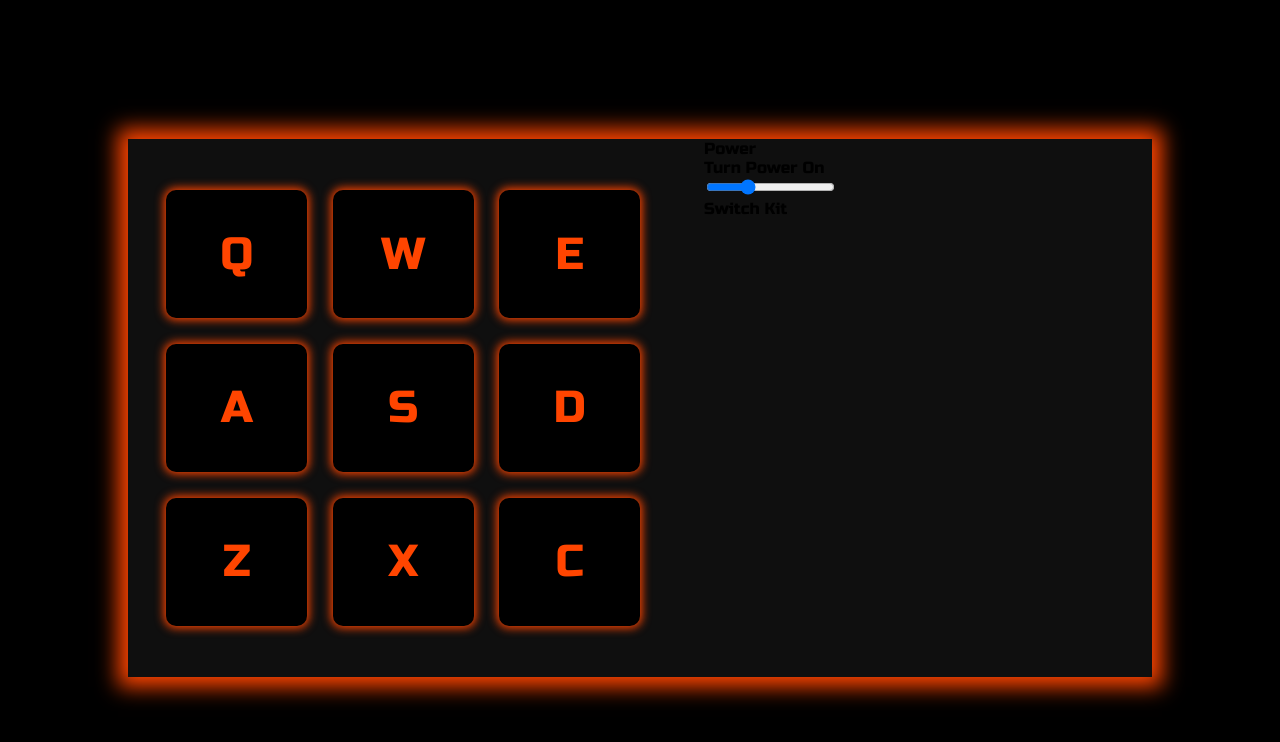
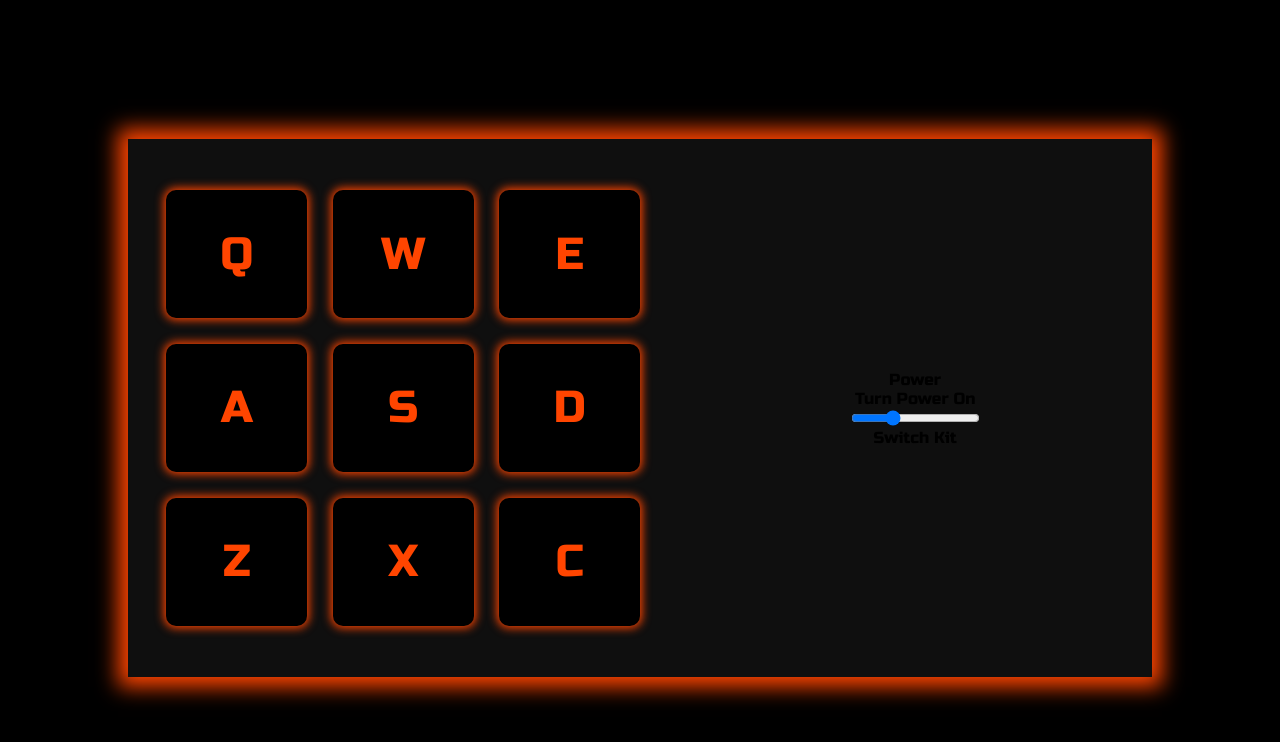
Before and after one commit to GitHubSlav/drum-machine, a React app: page / in a window 1280 px wide. Built offline with nearby package versions, Linux system fonts and the light colour scheme.

Commit message:
Added styling for control-panel of a DrumMachine

```diff
--- a/src/styling/DrumMachine.css
+++ b/src/styling/DrumMachine.css
@@ -5,3 +5,11 @@
     background-color: #0f0f0f;
     box-shadow: 0px 0px 20px 10px orangered;
 }
+
+#control-panel{
+    width: 33vw;
+    display: flex;
+    flex-direction: column;
+    justify-content: center;
+    align-items: center;
+}
```
